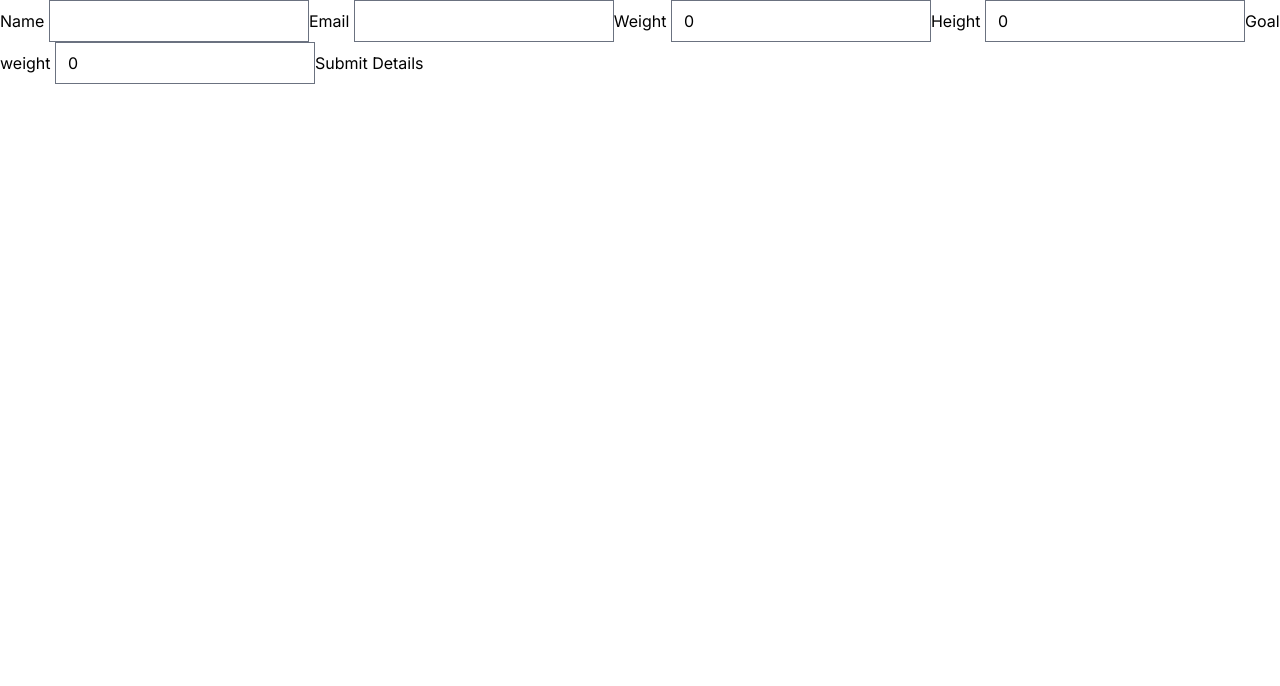
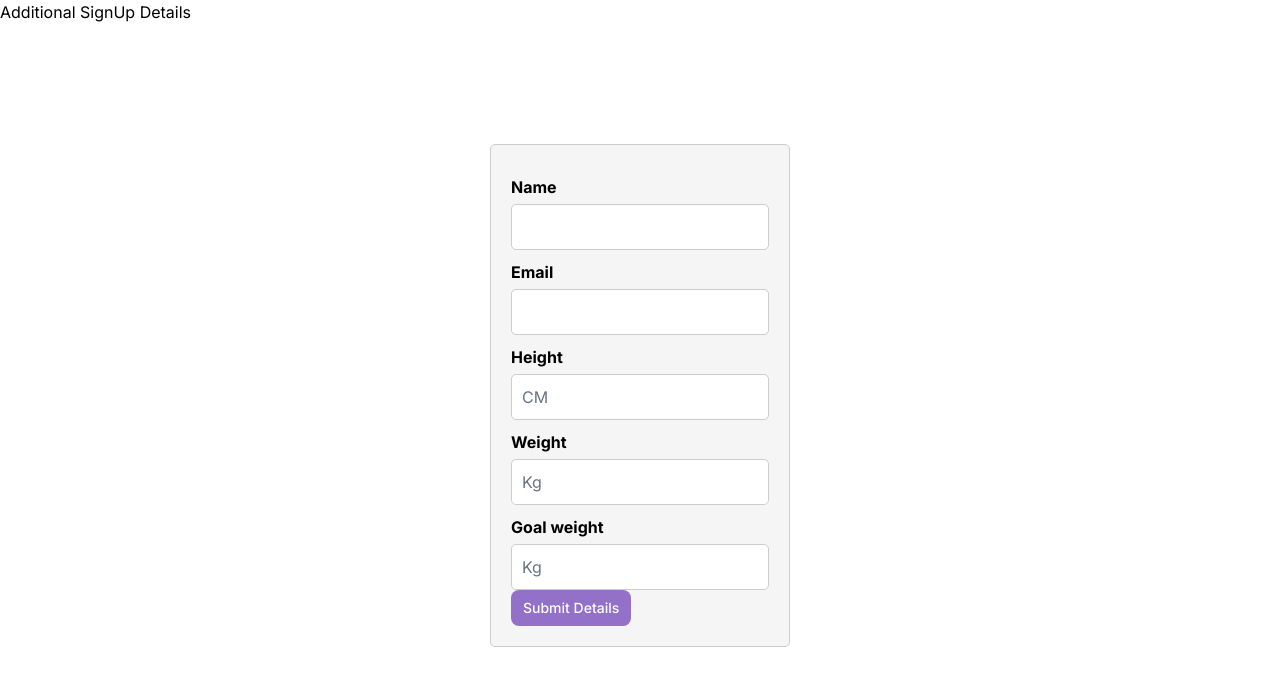
Before and after one commit to SofiaTruta/fitnomeal-Frontend, a Next.js app: page /welcome/first-login in a window 1280 px wide. Shown: the top 686 px of the page. Built offline with nearby package versions, Linux system fonts and the light colour scheme; no server answers.

Commit message:
history functionality

```diff
--- a/app/profile/page.jsx
+++ b/app/profile/page.jsx
@@ -3,6 +3,7 @@ import { useEffect, useState } from "react";
 import { useSession } from "next-auth/react";
 import NavBar from "@/components/navbar/NavBar";
 import ThankYouModal from "@/components/thankYouModal/ThankYouModal";
+import '../profile/profile.css'
 
 export default function Profile() {
   const [displayForm, setDisplayForm] = useState(false);
@@ -11,9 +12,9 @@ export default function Profile() {
   const [userData, setUserData] = useState(null);
   const [isModalOpen, setIsModalOpen] = useState(false)
   const [formData, setFormData] = useState({
-    weight: {},
-    height: {},
-    goalWeight: {},
+    weight: 0,
+    height: 0,
+    goalWeight: 0,
   });
 
 
@@ -55,22 +56,11 @@ const closeModal = () => {
   }
 
   async function submitDetails() {
-    openModal()
-    setDisplayForm(false)
-    setUserData({
-      name: userData.name,
-      email: userData.email,
-      weight: userData.weight ,
-      height: userData.height,
-      goalWeight: userData.goalWeight,
-    })
-    setFormData({
-      height: userData.height,
-      weight: userData.weight,
-      goalWeight: userData.goalWeight
-    })
+    openModal();
+    setDisplayForm(false);
+
     try {
-      await fetch(`${WORKOUT_DATA}/users/update`, {
+      const response = await fetch(`${WORKOUT_DATA}/users/update`, {
         method: "PUT",
         headers: {
           "Content-Type": "application/json",
@@ -82,51 +72,91 @@ const closeModal = () => {
           goalWeight: formData.goalWeight,
         }),
       });
+
+      if (response.ok) {
+        // Update the user data state with the new values
+        setUserData((prevUserData) => ({
+          ...prevUserData,
+          weight: formData.weight,
+          height: formData.height,
+          goalWeight: formData.goalWeight,
+        }));
+      } else {
+        console.log("Error updating user data");
+      }
     } catch (error) {
-      console.log("error sending form data", error);
+      console.log("Error sending form data", error);
     }
   }
 
+
   return (
    <div>
-      <NavBar></NavBar>
-    <div style={{ margin: "20px", padding: "10px", backgroundColor: "#f5f5f5" }}>
-      <h1 style={{ fontSize: "24px", marginBottom: "10px" }}>Profile page</h1>
-
+    <NavBar />
+    <div className="profile-container">
+      <h1 className="profile-heading">Profile page</h1>
       {userData && (
-        <div style={{ margin: "10px", padding: "10px" }}>
-           <h2 style={{ fontSize: "20px", marginBottom: "5px" }}>Details</h2>
+        <div className="user-details">
+          <h2 className="details-heading">Details</h2>
           <p>Name: {userData.name}</p>
           <p>Email: {userData.email}</p>
-          <p>Height: {userData.height}</p>
-          <p>Weight: {userData.weight}</p>
-          <h2 style={{ fontSize: "20px", marginBottom: "5px" }}>Goals</h2>
-          <p>Goal Weight: {userData.goalWeight}</p>
+          <p>Height: {userData.height} Cm</p>
+          <p>Weight: {userData.weight} Kg</p>
+          <h2 className="details-heading">Goals</h2>
+          <p>Goal Weight: {userData.goalWeight} Kg</p>
         </div>
       )}
-          {/* Conditional rendering of the form */}
       {displayForm && (
-            <div style={{ margin: "10px", padding: "10px" }}>
-              {/* Form elements for user input */}
-              <label>Name</label> <input type="text" disabled value={userData.name} name="name" onChange={handleChange} />
-              <label>Email</label> <input type="text" disabled value={userData.email} name="email" onChange={handleChange} />
-              <label>Height </label> <input type="number" placeholder={userData.height} value={formData.height} name="height" onChange={handleChange} />
-              <label>Weight </label> <input type="number" placeholder={userData.weight}value={formData.weight} name="weight" onChange={handleChange} />
-              <label>Weight Goal </label> <input type="number" placeholder={userData.goalWeight} value={formData.goalWeight} name="goalWeight" onChange={handleChange} />
-              <button onClick={submitDetails}>Submit Details</button>
-              <button
-            onClick={submitDetails}
-            data-modal-target="default-modal"
-            data-modal-toggle="default-modal"
-            className="block text-white bg-blue-700 hover:bg-blue-800 focus:ring-4 focus:outline-none focus:ring-blue-300 font-medium rounded-lg text-sm px-5 py-2.5 text-center dark:bg-blue-600 dark:hover:bg-blue-700 dark:focus:ring-blue-800"
-            type="button">
-            Submit details
+        <div className="user-form">
+          <label>Name</label>
+          <input
+            type="text"
+            disabled
+            value={userData.name}
+            name="name"
+            onChange={handleChange}
+          />
+          <label>Email</label>
+          <input
+            type="text"
+            disabled
+            value={userData.email}
+            name="email"
+            onChange={handleChange}
+          />
+          <label>Height</label>
+          <input
+            type="number"
+            placeholder={userData.height}
+            value={formData.height}
+            name="height"
+            onChange={handleChange}
+          />
+          <label>Weight</label>
+          <input
+            type="number"
+            placeholder={userData.weight}
+            value={formData.weight}
+            name="weight"
+            onChange={handleChange}
+          />
+          <label>Weight Goal</label>
+          <input
+            type="number"
+            placeholder={userData.goalWeight}
+            value={formData.goalWeight}
+            name="goalWeight"
+            onChange={handleChange}
+          />
+          <button onClick={submitDetails} className="submit-button">
+            Submit Details
           </button>
         </div>
       )}
-
-          {/* Toggle button to show/hide the form */}
-          <button className="btn-pink:hover .text-color-dark" onClick={() => setDisplayForm(!displayForm)}>Edit Details</button>
-          <ThankYouModal isModalOpen={isModalOpen} setIsModalOpen={setIsModalOpen} openModal={openModal} closeModal={closeModal}/>
-        </div></div>
+      <button className="edit-button" onClick={() => setDisplayForm(!displayForm)}>
+        Edit Details/Close
+      </button>
+    </div>
+    <ThankYouModal openModal={openModal} closeModal={closeModal} isModalOpen={isModalOpen} setIsModalOpen={setIsModalOpen}/>
+  </div>
   )}
--- /dev/null
+++ b/app/profile/profile.css
@@ -0,0 +1,54 @@
+/* profile.css */
+
+.profile-container {
+    margin: 20px;
+    padding: 10px;
+    background-color: #f5f5f5;
+  }
+
+  .profile-heading {
+    font-size: 24px;
+    margin-bottom: 10px;
+  }
+
+  .user-details {
+    margin: 10px;
+    padding: 10px;
+  }
+
+  .details-heading {
+    font-size: 20px;
+    margin-bottom: 5px;
+  }
+
+  .user-form {
+    margin: 10px;
+    padding: 10px;
+  }
+
+  .user-form label {
+    display: block;
+    margin: 5px 0;
+  }
+
+  .submit-button {
+    background-color: #008CBA;
+    color: #ffffff;
+    border: none;
+    border-radius: 5px;
+    padding: 10px;
+    cursor: pointer;
+  }
+
+  .edit-button {
+    background-color: #FFC0CB;
+    color: #333;
+    border: none;
+    border-radius: 5px;
+    padding: 10px;
+    cursor: pointer;
+  }
+
+  .btn-pink:hover .text-color-dark {
+    /* Add your hover styles here */
+  }
--- /dev/null
+++ b/app/welcome/first-login/first-login.css
@@ -0,0 +1,35 @@
+.form-container {
+    width: 300px;
+    margin: 15vmin auto;
+    padding: 20px;
+    border: 1px solid #ccc;
+    border-radius: 5px;
+    background-color: #f5f5f5;
+  }
+
+  .form-label {
+    display: block;
+    margin-top: 10px;
+    font-weight: bold;
+  }
+
+  .form-input {
+    width: 100%;
+    padding: 10px;
+    margin-top: 5px;
+    border: 1px solid #ccc;
+    border-radius: 5px;
+    font-size: 16px;
+  }
+
+  .submit-button {
+    width: 100%;
+    padding: 10px;
+    margin-top: 10px;
+    background-color: #007bff;
+    color: #fff;
+    border: none;
+    border-radius: 5px;
+    font-size: 18px;
+    cursor: pointer;
+  }
--- a/app/welcome/first-login/page.jsx
+++ b/app/welcome/first-login/page.jsx
@@ -2,38 +2,37 @@
 import { useSession } from "next-auth/react";
 import { useState } from "react";
 import { useRouter } from "next/navigation";
+import "../first-login/first-login.css" // Import the CSS file
 
-export default function firstLogin() {
-  const { data: session, status } = useSession()
-  console.log(session);
-  const userName = session?.user?.name
-  const userEmail = session?.user?.email
-
-  const router = useRouter()
-
-  const WORKOUT_DATA = process.env.NEXT_PUBLIC_BACKEND_CONNECTION
+export default function FirstLogin() {
+  const { data: session, status } = useSession();
+  const userName = session?.user?.name;
+  const userEmail = session?.user?.email;
+  const router = useRouter();
+  const WORKOUT_DATA = process.env.NEXT_PUBLIC_BACKEND_CONNECTION;
 
   const [formData, setFormData] = useState({
     name: userName,
     email: userEmail,
-    weight: 0,
-    height: 0,
-    goalWeight: 0,
-  })
+    weight: null,
+    height: null,
+    goalWeight: null,
+  });
 
   function handleChange(evt) {
-    const newFormData = { ...formData, [evt.target.name]: [evt.target.value] };
+    const newFormData = { ...formData, [evt.target.name]: evt.target.value };
     setFormData(newFormData);
     console.log(formData);
   }
 
   async function submitDetails() {
-    router.push("/")
+    router.push("/");
+
     try {
       await fetch(`${WORKOUT_DATA}/users/update`, {
-        method: 'PUT',
+        method: "PUT",
         headers: {
-          "Content-Type": "application/json"
+          "Content-Type": "application/json",
         },
         body: JSON.stringify({
           name: userName,
@@ -41,22 +40,68 @@ export default function firstLogin() {
           weight: formData.weight,
           height: formData.height,
           goalWeight: formData.goalWeight,
-          firstLogin: 'false'
-        })
-      })
+          firstLogin: "false",
+        }),
+      });
     } catch (error) {
-      console.log('error sending form data', error)
+      console.log("error sending form data", error);
     }
   }
 
   return (
     <div>
-      <label>Name</label> <input type="text" value={userName} name="name" onChange={handleChange} />
-      <label>Email</label> <input type="text" value={userEmail} name="email" onChange={handleChange} />
-      <label>Weight </label> <input type="number" placeholder="Kg" value={formData.weight} name="weight" onChange={handleChange} />
-      <label>Height </label> <input type="number" placeholder="Inches" value={formData.height} name="height" onChange={handleChange} />
-      <label>Goal weight </label> <input type="number" placeholder="Kg" value={formData.goalWeight} name="goalWeight" onChange={handleChange} />
-      <button onClick={submitDetails}>Submit Details</button>
+      <h1 className="signUp">Additional SignUp Details</h1>
+    <div className="form-container">
+      <label className="form-label">Name</label>
+      <input
+        disabled
+        className="form-input"
+        type="text"
+        value={userName}
+        name="name"
+        onChange={handleChange}
+      />
+      <label className="form-label">Email</label>
+      <input
+        disabled
+        className="form-input"
+        type="text"
+        value={userEmail}
+        name="email"
+        onChange={handleChange}
+      />
+       <label className="form-label">Height</label>
+      <input
+        className="form-input"
+        type="number"
+        placeholder="CM"
+        value={formData.height}
+        name="height"
+        onChange={handleChange}
+      />
+      <label className="form-label"></label>
+      <label className="form-label">Weight</label>
+      <input
+        className="form-input"
+        type="number"
+        placeholder="Kg"
+        value={formData.weight}
+        name="weight"
+        onChange={handleChange}
+      />
+      <label className="form-label">Goal weight</label>
+      <input
+        className="form-input"
+        type="number"
+        placeholder="Kg"
+        value={formData.goalWeight}
+        name="goalWeight"
+        onChange={handleChange}
+      />
+      <button className="btn btn-pink:hover btn-purple" onClick={submitDetails}>
+        Submit Details
+      </button>
     </div>
-  )
+    </div>
+  );
 }
```
Also changed, not shown: app/history/page.jsx (+48 -17 lines), app/history/workoutHistory.css (added, +45 -0 lines). Lines whose indentation alone changed are shown as unchanged.
